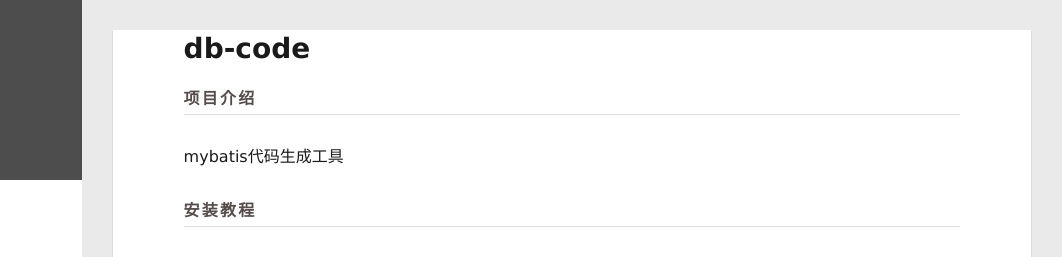
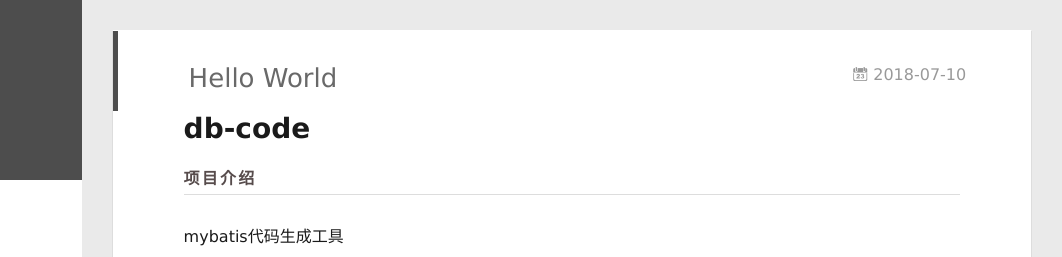
Before and after one commit to shujukudb/shujukudb.github.io, a plain HTML site: page 2018/07/10/my-first-blog/index.html in a window 1280 px wide. Shown: the top 257 px of the page, 218-1280 px from the left. Drawn offline with Linux system fonts and the light colour scheme.

Commit message:
Site updated: 2018-07-10 11:42:15

```diff
--- a/2018/07/10/my-first-blog/index.html
+++ b/2018/07/10/my-first-blog/index.html
@@ -6,18 +6,18 @@
   <meta name="renderer" content="webkit">
   <meta http-equiv="X-UA-Compatible" content="IE=edge" >
   <link rel="dns-prefetch" href="http://yoursite.com">
-  <title>ArvinBlog</title>
+  <title>Hello World | ArvinBlog</title>
   <meta name="viewport" content="width=device-width, initial-scale=1, maximum-scale=1">
   <meta name="description" content="db-code项目介绍mybatis代码生成工具 安装教程 新建maven项目  添加mysql驱动包以及mybatis-generator-code包、插件 123456789101112&amp;lt;!-- https://mvnrepository.com/artifact/org.mybatis.generator/mybatis-generator-core --&amp;gt;&amp;lt;depende">
 <meta property="og:type" content="article">
-<meta property="og:title" content="ArvinBlog">
+<meta property="og:title" content="Hello World">
 <meta property="og:url" content="http://yoursite.com/2018/07/10/my-first-blog/index.html">
 <meta property="og:site_name" content="ArvinBlog">
 <meta property="og:description" content="db-code项目介绍mybatis代码生成工具 安装教程 新建maven项目  添加mysql驱动包以及mybatis-generator-code包、插件 123456789101112&amp;lt;!-- https://mvnrepository.com/artifact/org.mybatis.generator/mybatis-generator-core --&amp;gt;&amp;lt;depende">
 <meta property="og:locale" content="default">
-<meta property="og:updated_time" content="2018-07-10T03:33:43.859Z">
+<meta property="og:updated_time" content="2018-07-10T03:41:57.348Z">
 <meta name="twitter:card" content="summary">
-<meta name="twitter:title" content="ArvinBlog">
+<meta name="twitter:title" content="Hello World">
 <meta name="twitter:description" content="db-code项目介绍mybatis代码生成工具 安装教程 新建maven项目  添加mysql驱动包以及mybatis-generator-code包、插件 123456789101112&amp;lt;!-- https://mvnrepository.com/artifact/org.mybatis.generator/mybatis-generator-core --&amp;gt;&amp;lt;depende">
 
     <link rel="alternative" href="/atom.xml" title="ArvinBlog" type="application/atom+xml">
@@ -156,6 +156,21 @@
           <div id="js-content" class="content-ll">
             <article id="post-my-first-blog" class="article article-type-post " itemscope itemprop="blogPost">
   <div class="article-inner">
+
+      <header class="article-header">
+
+
+    <h1 class="article-title" itemprop="name">
+      Hello World
+    </h1>
+
+
+
+        <a href="/2018/07/10/my-first-blog/" class="archive-article-date">
+  	<time datetime="2018-07-10T03:16:31.598Z" itemprop="datePublished"><i class="icon-calendar icon"></i>2018-07-10</time>
+</a>
+
+      </header>
 
     <div class="article-entry" itemprop="articleBody">
 
--- a/content.json
+++ b/content.json
@@ -1 +1 @@
-[{"title":"","date":"2018-07-10T03:16:31.598Z","path":"2018/07/10/my-first-blog/","tags":[]},{"title":"Hello World","date":"2018-07-10T01:17:50.532Z","path":"2018/07/10/hello-world/","tags":[]}]
+[{"title":"Hello World","date":"2018-07-10T03:16:31.598Z","path":"2018/07/10/my-first-blog/","tags":[]},{"title":"Hello World","date":"2018-07-10T01:17:50.532Z","path":"2018/07/10/hello-world/","tags":[]}]
```
Also changed, not shown: 2018/07/10/hello-world/index.html (+1 -1 lines), archives/2018/07/index.html (+6 -0 lines), archives/2018/index.html (+6 -0 lines), archives/index.html (+6 -0 lines), index.html (+15 -0 lines).
